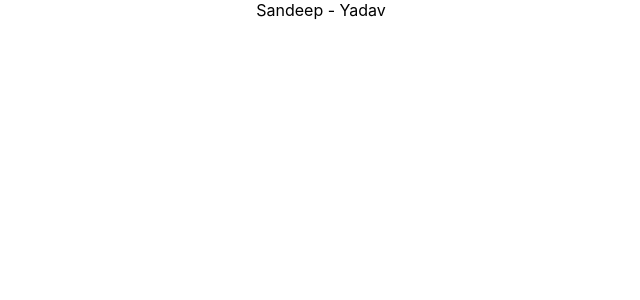
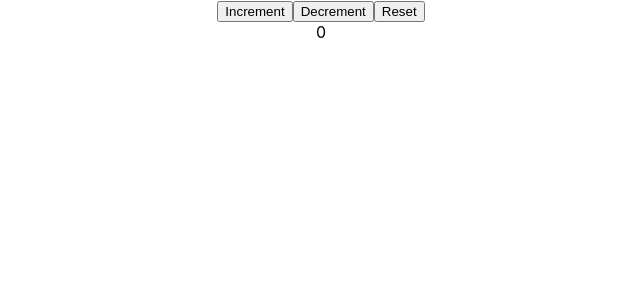
Before and after one commit to syadavdev/react-hook, a React (Create React App) app: page / in a window 1280 px wide. Shown: the top 300 px of the page, without its empty margins (319-959 px from the left). Built offline with nearby package versions, Linux system fonts and the light colour scheme.

Commit message:
learn react hook reducer  function

```diff
--- a/src/App.js
+++ b/src/App.js
@@ -12,6 +12,7 @@
 import HookMouse from './components/HookMouse';
 import IntervalHookCounter from './components/IntervalHookCounter';
 import MouseContainer from './components/MouseContainer';
+import CounterOne from './components/CounterOne';
 
 export const UserContext = React.createContext()
 export const ChannelContext = React.createContext()
@@ -19,11 +20,12 @@
 function App() {
   return (
     <div className="App">
-      <UserContext.Provider value={'Sandeep'}>
+      <CounterOne />
+      {/* <UserContext.Provider value={'Sandeep'}>
         <ChannelContext.Provider value='Yadav'>
           <ComponentC />
         </ChannelContext.Provider>
-      </UserContext.Provider>
+      </UserContext.Provider> */}
       {/* <DataFetching /> */}
       {/* <IntervalHookCounter /> */}
       {/* <MouseContainer /> */}
--- /dev/null
+++ b/src/components/CounterOne.js
@@ -0,0 +1,27 @@
+import React, {useState, useReducer} from 'react'
+
+const initialState = 0
+const reducer = (state, action) => {
+    switch(action) {
+        case 'increment' : return state + 1
+        case 'decrement' : return state - 1
+        case 'reset' : return initialState
+        default: return state
+    }
+}
+
+function CounterOne() {
+
+    const [count, dispatch] = useReducer(reducer, initialState)
+
+    return (
+        <div>
+            <button onClick={() => dispatch('increment')}>Increment</button>
+            <button onClick={() => dispatch('decrement')}>Decrement</button>
+            <button onClick={() => dispatch('reset')}>Reset</button>
+            <div>{count}</div>
+        </div>
+    )
+}
+
+export default CounterOne
```
